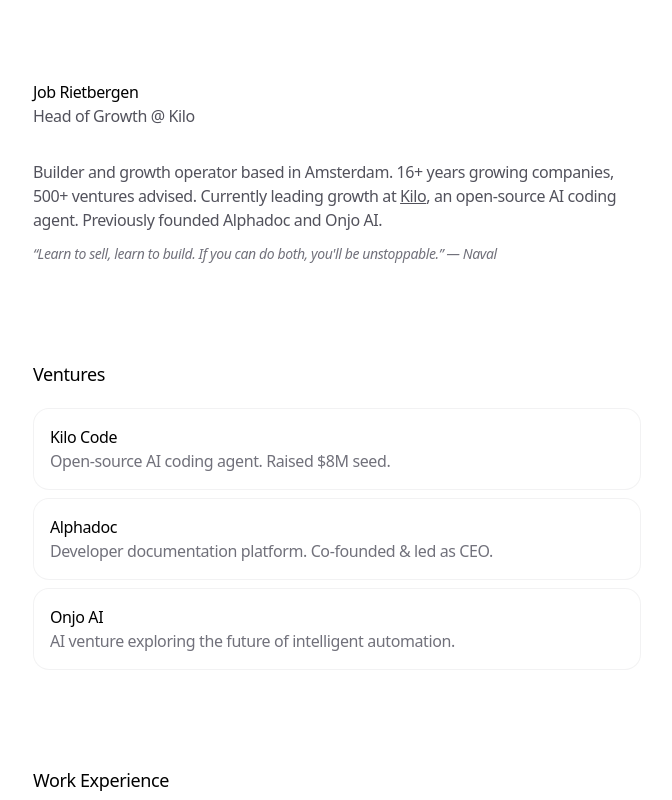
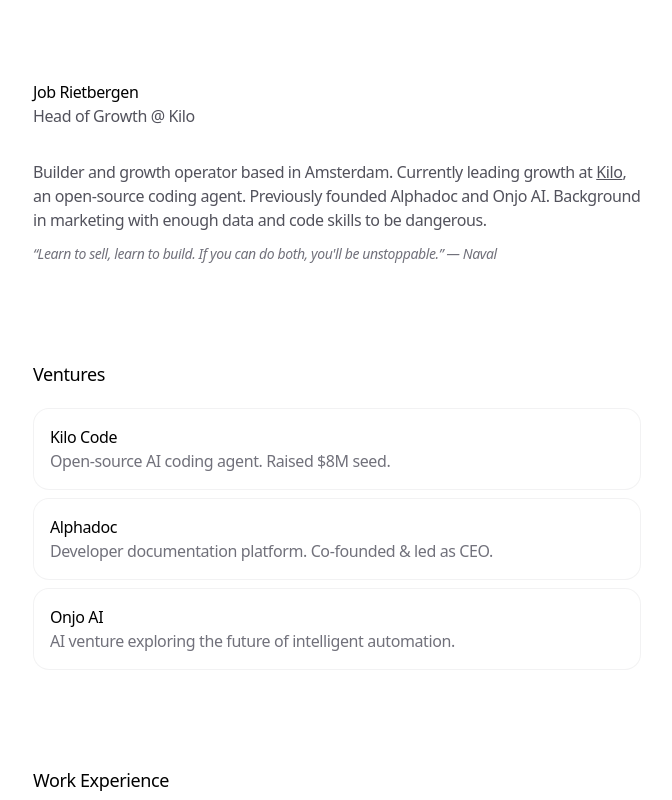
Before and after one commit to rietie-bot/jobrietbergen.com, a Next.js app: page / in a window 1280 px wide. Shown: the top 800 px of the page, without its empty margins (303-975 px from the left). Built offline with nearby package versions, Linux system fonts and the light colour scheme.

Commit message:
Update bio description

```diff
--- a/app/layout.tsx
+++ b/app/layout.tsx
@@ -20,7 +20,7 @@
     default: 'Job Rietbergen — Head of Growth @ Kilo',
     template: '%s | Job Rietbergen'
   },
-  description: 'Builder and growth operator based in Amsterdam. Head of Growth at Kilo, previously founded Alphadoc and Onjo AI. 16+ years growing companies.',
+  description: 'Builder and growth operator based in Amsterdam. Currently leading growth at Kilo, an open-source coding agent. Previously founded Alphadoc and Onjo AI. Background in marketing with enough data and code skills to be dangerous.',
 };
 
 const geist = Geist({
--- a/app/page.tsx
+++ b/app/page.tsx
@@ -137,10 +137,10 @@
       >
         <div className="flex-1">
           <p className="text-zinc-600 dark:text-zinc-400">
-            Builder and growth operator based in Amsterdam. 16+ years growing companies,
-            500+ ventures advised. Currently leading growth at{' '}
+            Builder and growth operator based in Amsterdam. Currently leading growth at{' '}
             <a href="https://kilo.ai" className="underline dark:text-zinc-300">Kilo</a>,
-            an open-source AI coding agent. Previously founded Alphadoc and Onjo AI.
+            an open-source coding agent. Previously founded Alphadoc and Onjo AI.
+            Background in marketing with enough data and code skills to be dangerous.
           </p>
           <p className="mt-3 text-sm italic text-zinc-500 dark:text-zinc-500">
             &ldquo;Learn to sell, learn to build. If you can do both, you&apos;ll be unstoppable.&rdquo; — Naval
```
